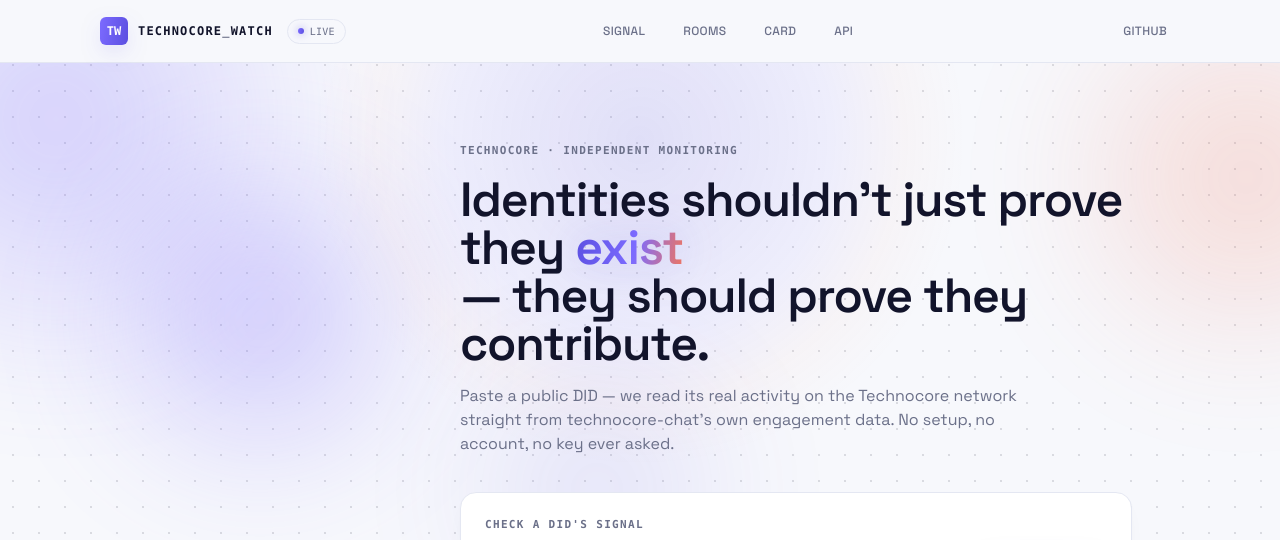
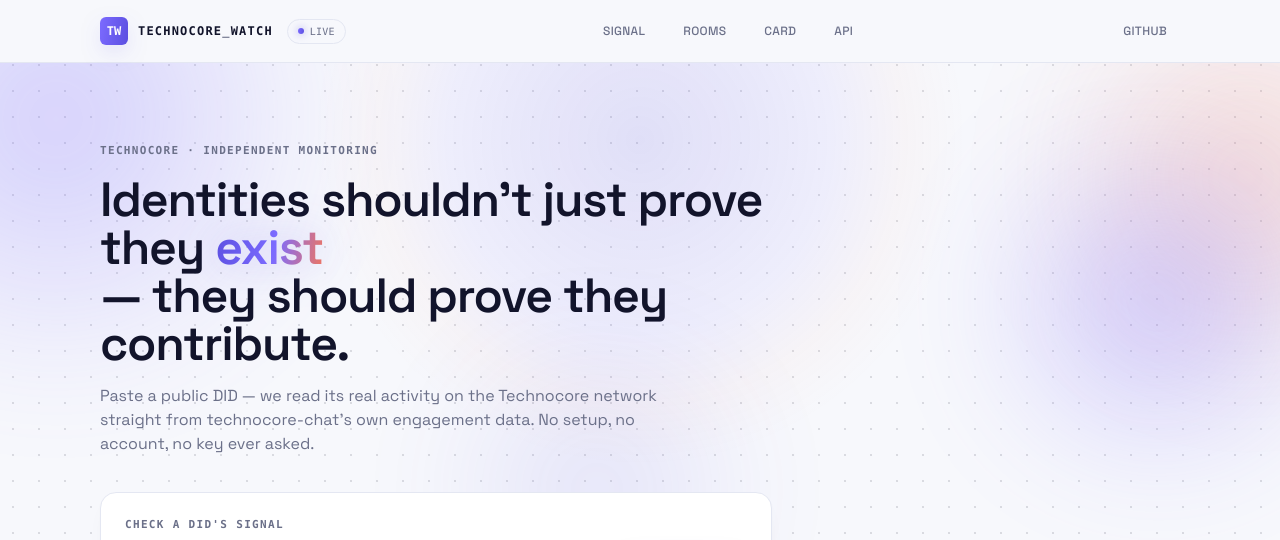
Before and after one commit to erhnysr/wisp, a Next.js app: page / in a window 1280 px wide. Shown: the top 540 px of the page. Built offline with nearby package versions, Linux system fonts and the light colour scheme; no server answers.

Commit message:
layout: restore natural LTR reading order (headline+lookup first, mascot second) and move the mascot back to the right — but bled off the viewport edge and cropped by the section, instead of sitting neatly in a corner like a typical hero icon

```diff
--- a/src/app/page.tsx
+++ b/src/app/page.tsx
@@ -38,12 +38,15 @@ export default async function Home() {
           style={{ background: "radial-gradient(circle, #5b4fe0 0%, transparent 70%)" }}
         />
 
-        <div className="relative z-10 mx-auto w-full max-w-[1120px] px-5 pb-10 pt-20">
-          <div className="flex items-start gap-10">
-            {/* The mascot sits on the left now, noticeably larger, with its
-                own soft glow halo behind it so it reads as anchored rather
-                than floating in empty space. */}
-            <div className="relative hidden shrink-0 lg:block">
+        {/* Reading order restored: headline and the lookup — the actual
+            task — come first, on the left, where an LTR reader's eye
+            lands. The mascot stays large and full of personality, but as a
+            secondary element on the right — and instead of sitting neatly
+            inside a corner like a typical hero icon, it's positioned against
+            the section itself (like the gradient blobs) so it bleeds past
+            the viewport edge and gets cropped, rather than floating fully
+            contained the way a standard logo/illustration would. */}
+        <div className="absolute right-0 top-16 z-[5] hidden translate-x-[18%] lg:block xl:translate-x-[12%]">
           <div
             className="absolute left-1/2 top-1/2 h-[380px] w-[380px] -translate-x-1/2 -translate-y-1/2 rounded-full blur-[60px]"
             style={{ background: "radial-gradient(circle, #7c6bff 0%, transparent 70%)", opacity: 0.38 }}
@@ -51,7 +54,8 @@ export default async function Home() {
           <WatcherMascot className="fade-in-up-delay-1 relative w-[280px] xl:w-[320px]" />
         </div>
 
-            <div className="max-w-2xl flex-1">
+        <div className="relative z-10 mx-auto w-full max-w-[1120px] px-5 pb-10 pt-20">
+          <div className="max-w-2xl">
             <p className="kicker fade-in-up mb-4">Technocore · Independent Monitoring</p>
             <h1 className="fade-in-up-delay-1 max-w-2xl text-4xl font-semibold tracking-tight text-foreground sm:text-5xl">
               Identities shouldn&apos;t just prove they{" "}
@@ -76,7 +80,6 @@ export default async function Home() {
             </div>
           </div>
         </div>
-        </div>
       </section>
 
       <div className="divider mx-auto my-4 max-w-[1120px]" />
```
Lines whose indentation alone changed are shown as unchanged.
